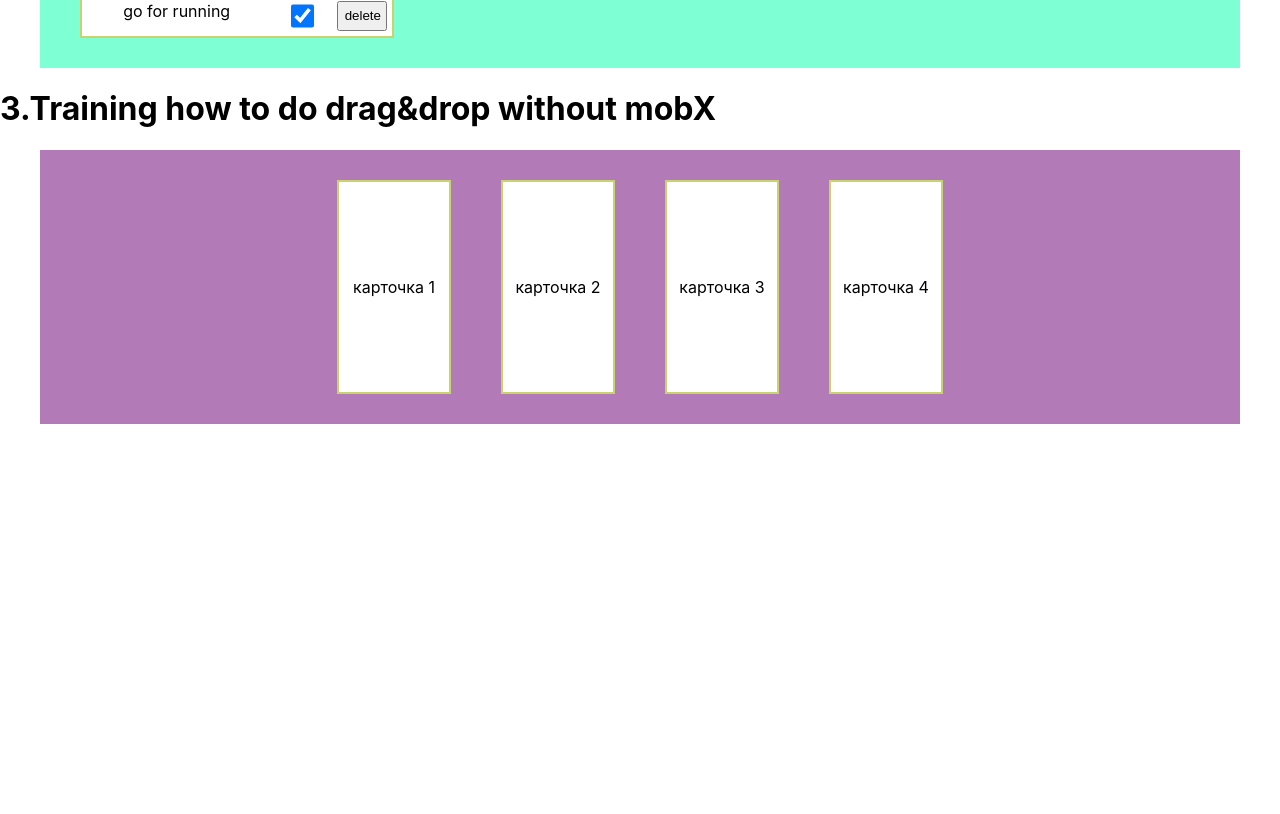
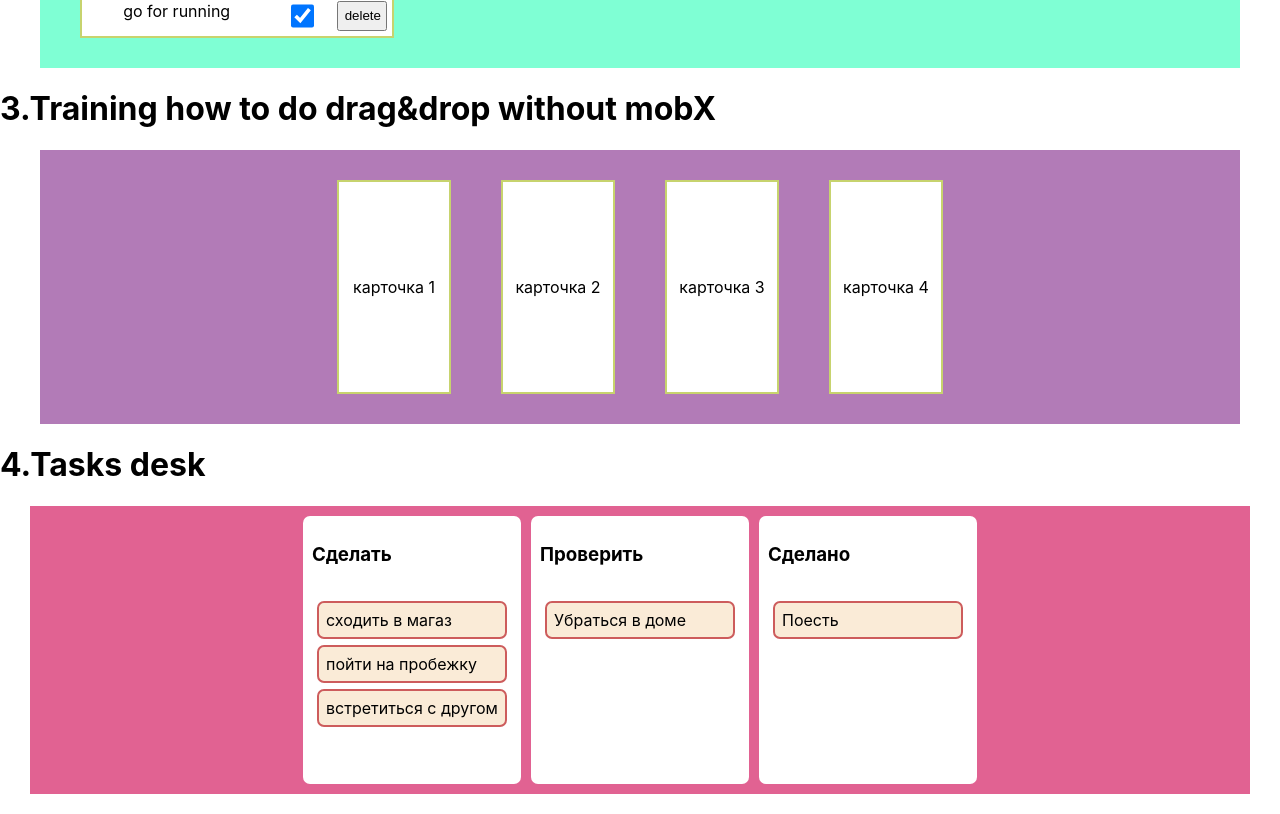
Before and after one commit to TrocyukS96/learn-mobx, a React (Create React App) app: page / in a window 1280 px wide. Shown: the part 530-1344 px from the top of the page. Before the commit the page ends 974 px from the top, so only its background shows below. Built offline with nearby package versions, Linux system fonts and the light colour scheme.

Commit message:
added board with draggable tasks

```diff
--- a/src/app/App.tsx
+++ b/src/app/App.tsx
@@ -3,6 +3,7 @@ import s from './App.module.scss';
 import {Counter} from "../components/counter/Counter";
 import TodoList from "../components/todoList/TodoList";
 import {DragTodoList} from "../components/dragTodoList/DragTodoList";
+import {TasksDesk} from "../components/tasksDesk/tasksDesk";
 
 function App() {
     return (
@@ -13,6 +14,9 @@ function App() {
             <TodoList/>
             <h1><span>3.</span>Training how to do drag&drop without mobX</h1>
             <DragTodoList/>
+            <h1><span>4.</span>Tasks desk</h1>
+            <TasksDesk/>
+
         </div>
     );
 }
--- /dev/null
+++ b/src/components/tasksDesk/index.module.scss
@@ -0,0 +1,39 @@
+.cardDesk {
+  width: 1200px;
+  background: #e16292;
+  margin: 0 auto;
+  padding: 10px;
+  display: flex;
+  align-items: center;
+  text-align: center;
+
+  .items {
+    position: relative;
+    left: 50%;
+    transform: translateX(-50%);
+    display: flex;
+    gap: 10px;
+
+    .item {
+      width: 200px;
+      height: 250px;
+      padding: 9px;
+      text-align: left;
+      background: white;
+      border-radius: 7px;
+
+      .tasks {
+        padding: 10px 5px 0;
+
+        .task{
+          margin: 6px 0;
+          padding: 7px;
+          background: antiquewhite;
+          border-radius: 7px;
+          border: 2px solid indianred;
+        }
+
+      }
+    }
+  }
+}
--- /dev/null
+++ b/src/components/tasksDesk/tasksDesk.tsx
@@ -0,0 +1,153 @@
+import s from './index.module.scss';
+import React, {useState} from "react";
+import {ITodo} from "../../store/todolist";
+
+type TasksDeskType = {
+    id: number
+    title: string
+    tasks: BoardTaskType[]
+}
+
+type BoardTaskType = {
+    id: number
+    title: string
+}
+
+export const TasksDesk = () => {
+    const [boards, setBoards] = useState<TasksDeskType[]>([
+        {
+            id: 1,
+            title: 'Сделать',
+            tasks: [{id: 1, title: 'сходить в магаз'}, {id: 2, title: 'пойти на пробежку'}, {
+                id: 3,
+                title: 'встретиться с другом'
+            },]
+        },
+        {id: 2, title: 'Проверить', tasks: [{id: 4, title: 'Убраться в доме'}]},
+        {id: 3, title: 'Сделано', tasks: [{id: 5, title: 'Поесть'}]},
+    ])
+    const [currentBoard, setCurrentBoard] = useState({} as TasksDeskType)
+    const [currentItem, setCurrentItem] = useState({} as BoardTaskType)
+
+    //handlers for dragEndDrop
+    const onDragStartHandler = (e: React.DragEvent<HTMLDivElement>, board: TasksDeskType, item: BoardTaskType) => {
+        setCurrentBoard(board)
+        setCurrentItem(item)
+    }
+
+    function onDragLeaveHandler(e: React.DragEvent<HTMLDivElement>) {
+        e.currentTarget.style.background = 'antiquewhite'
+        e.currentTarget.style.boxShadow = 'none'
+
+    }
+
+    function onDragEndHandler(e: React.DragEvent<HTMLDivElement>) {
+        e.currentTarget.style.background = 'antiquewhite'
+        e.currentTarget.style.boxShadow = 'none'
+    }
+
+    function onDragOverHandler(e: React.DragEvent<HTMLDivElement>) {
+        e.preventDefault() //нужно дописывать, чтобы все работало нормально
+        e.currentTarget.style.background = 'lightGrey'
+        if (e.currentTarget.className === s.item) {
+            e.currentTarget.style.boxShadow = '0 2px 3px gray'
+        }
+    }
+
+    function onDropHandler(e: React.DragEvent<HTMLDivElement>, board: TasksDeskType, item: BoardTaskType) {
+        e.preventDefault() //нужно дописывать, чтобы все работало нормально
+        e.currentTarget.style.background = 'antiquewhite'
+
+        //получаем индекс карточки в массиве, которую мы держим в руке
+        const currentIndex = currentBoard.tasks.indexOf(currentItem)
+
+        //поскольку мы перетаскиваем задачу из текущей доски, то нам нужно удалить из текущей доски
+        currentBoard.tasks.splice(currentIndex, 1)
+
+        //получаем индекс карточки в массиве, над которым мы держим текущую карточку
+        const dropIndex = board.tasks.indexOf(currentItem)
+
+        // добавляем в доску, над которой мы держим карточу  - эту карточку
+        board.tasks.splice(dropIndex + 1, 0, currentItem)
+
+        setBoards(boards.map(b => {
+            if (b.id === board.id) {
+                return board
+            }
+            if (b.id === currentBoard.id) {
+                return currentBoard
+            }
+            return b
+        }))
+
+    }
+
+    function onDragCardOverHandler(e: React.DragEvent<HTMLDivElement>) {
+        e.preventDefault() //нужно дописывать, чтобы все работало нормально
+        if (e.currentTarget.className === s.item) {
+            e.currentTarget.style.boxShadow = '0 2px 3px gray'
+        }
+    }
+
+    const onDropCardHandler = (e: React.DragEvent<HTMLDivElement>, desk: TasksDeskType) => {
+        desk.tasks.push(currentItem)
+
+        //получаем индекс карточки в массиве, которую мы держим в руке
+        const currentIndex = currentBoard.tasks.indexOf(currentItem)
+
+        //поскольку мы перетаскиваем задачу из текущей доски, то нам нужно удалить из текущей доски
+        currentBoard.tasks.splice(currentIndex, 1)
+
+        //делаем замену состояния, чтобы страница перерисовывалась
+        setBoards(boards.map(b => {
+            if (b.id === desk.id) {
+                return desk
+            }
+            if (b.id === currentBoard.id) {
+                return currentBoard
+            }
+            return b
+        }))
+    }
+
+    return (
+        <div className={s.cardDesk}>
+            <div className={s.items}>
+                {boards.map((desk, index) => {
+                    return (
+                        <div
+                            className={s.item}
+                            onDragOver={(e) => onDragCardOverHandler(e)}
+                            onDrop={(e) => onDropCardHandler(e, desk)}
+
+                        >
+                            <h3>{desk.title}</h3>
+                            <div className={s.tasks}>
+                                {desk.tasks.map((task, index) => {
+                                    return (
+                                        <div
+                                            draggable={true}
+                                            onDragStart={(e) => onDragStartHandler(e, desk, task)}
+                                            //срабатывает в тот момент, когда взяли карточку
+                                            onDragLeave={(e) => onDragLeaveHandler(e)}
+                                            //срабатывает, когда мы вышли за пределы другой карточки
+                                            onDragEnd={(e) => onDragEndHandler(e)}
+                                            //срабатывает, если мы отпустили перемещение
+                                            onDragOver={(e) => onDragOverHandler(e)}
+                                            //срабатывает, если мы находимся над каким-либо другим элементом
+                                            onDrop={(e) => onDropHandler(e, desk, task)}
+                                            //срабатывает, если мы отпустили карточку и расчитываем что должно произойти какое-то связанное с этим действие
+                                            key={index}
+                                            className={s.task}>
+                                            {task.title}
+                                        </div>
+                                    )
+                                })}
+                            </div>
+                        </div>
+                    )
+                })}
+            </div>
+        </div>
+    )
+}
```
